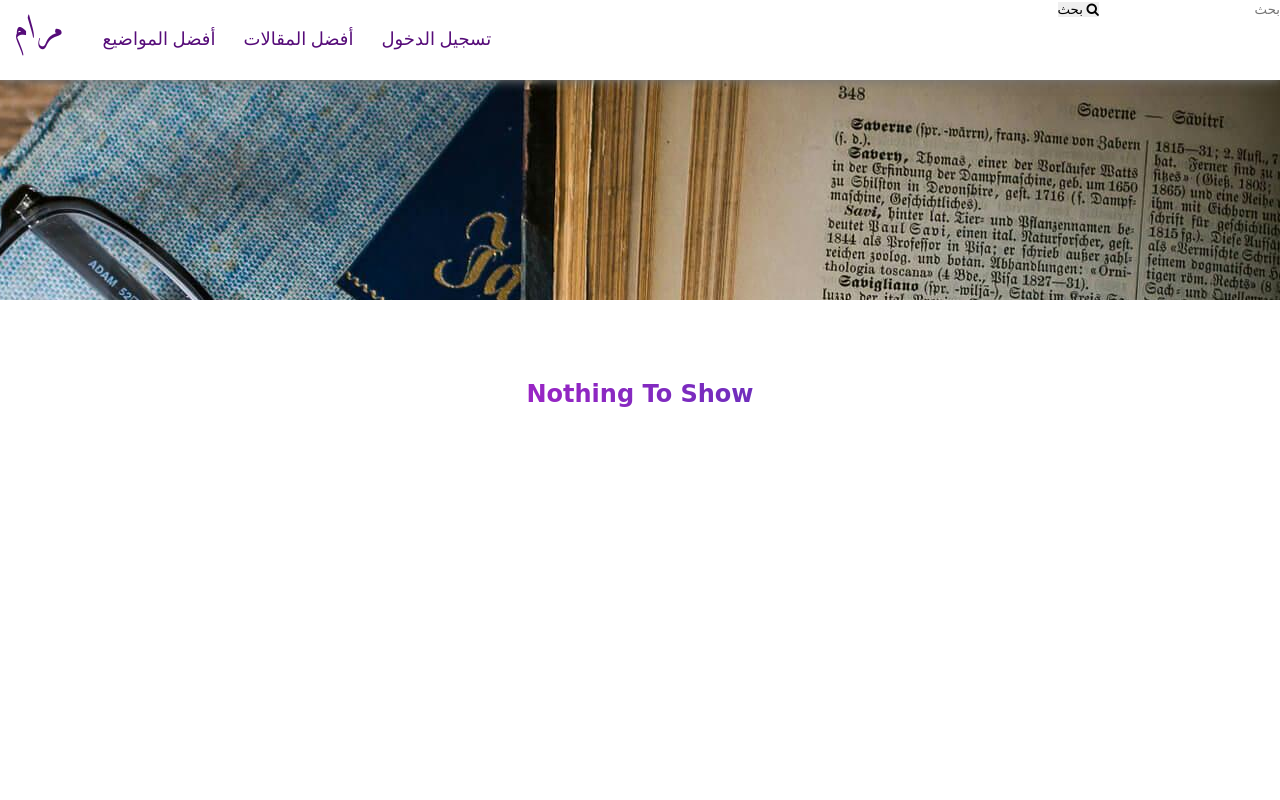
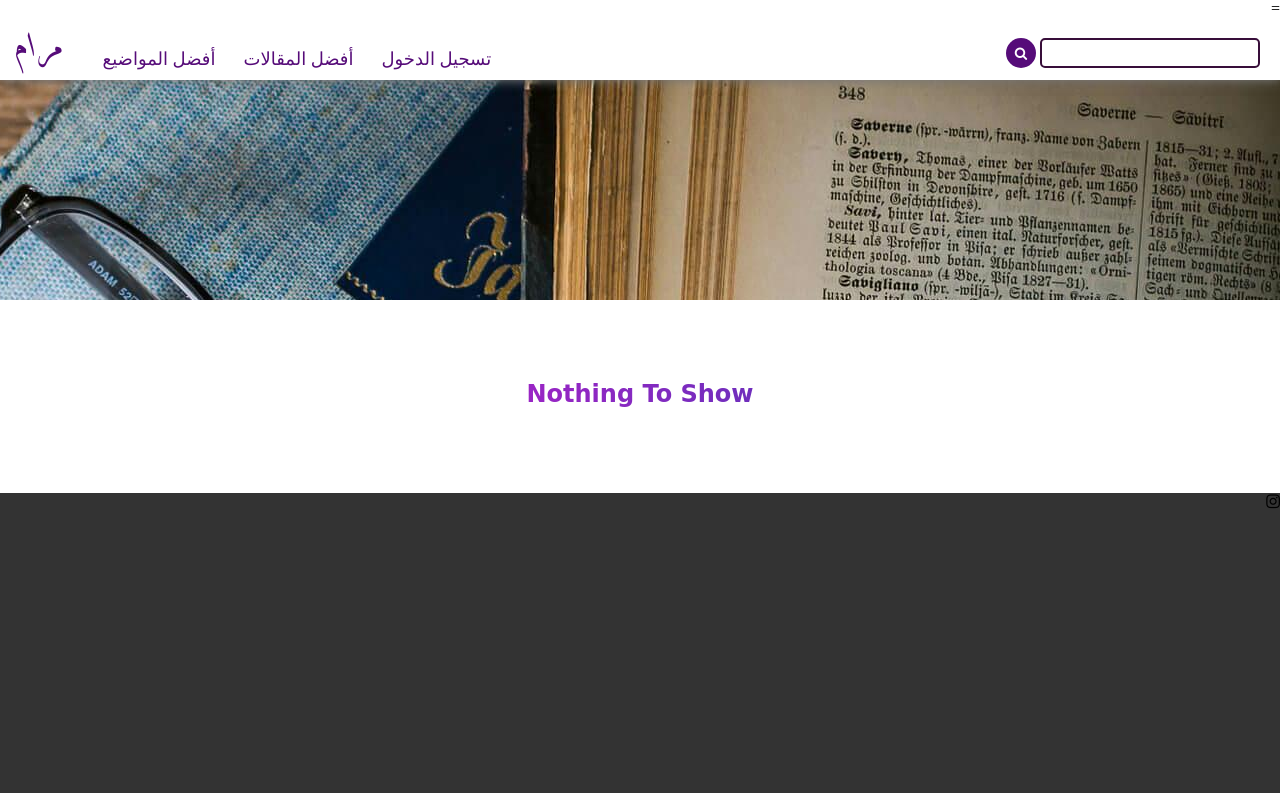
Before and after one commit to JackB010/mram-magazne, a Django app: template templates/articles/posts.html in a window 1280 px wide. Run offline with Django 3.2, Linux system fonts and the light colour scheme; the template is opened without the code that fills it, so the values that code supplies are empty; some libraries are stand-ins or nearby versions.

Commit message:
A002:  done with search form also added footer

```diff
--- a/posts/views.py
+++ b/posts/views.py
@@ -165,7 +165,7 @@ def delete_comment_api(request):
             comment.active = False
             comment.save()
             num = comment.article.comments.filter(active=True).count()
-        return HttpResponse(json.dumps({'comments_count':num}), content_type='application/json')
+        return HttpResponse(json.dumps({'comments_count': num}), content_type='application/json')
 
 
 @ login_required
@@ -178,10 +178,10 @@ def comment_api(request):
         obj = Article.objects.get(id=id)
         if comment.replace(' ', '') == '':
             return HttpResponse()
-        num = Comment.objects.filter(Q(article=obj) and Q(active=True)).count()+1
+        num = Comment.objects.filter(Q(article=obj) & Q(active=True)).count()+1
         obj = Comment.objects.create(article=obj, user=user, comment=comment)
 
-        return HttpResponse(json.dumps({'comment': obj.comment, 'id': str(obj.id), 'comments_count':num}), content_type='application/json')
+        return HttpResponse(json.dumps({'comment': obj.comment, 'id': str(obj.id), 'comments_count': num}), content_type='application/json')
 
 
 @ login_required
--- a/static/css/_base.css
+++ b/static/css/_base.css
@@ -477,7 +477,8 @@ nav div {
 nav ul li{
   display: inline;
   float: left;
-  padding:10px;
+  padding: 10px;
+  margin-top: -30px;
 }
 nav ul li :is(a, a:visited){
   color: rgb(86, 12, 121);
@@ -506,11 +507,44 @@ nav div ul li:first-child a:active{
 }
 nav div ul li:first-child  {
   font-family: Amiri;
-  margin-top: -28px;
+  margin-top: -60px;
   padding-right: 20px;
 }
 
+nav div form label button {
+  border:none;
+  background-color:rgb(86, 12, 121);
+  color: white;
+  width: 30px;
+  height: 30px;
+  border-radius: 15px;
 
+}
+nav div form label input {
+  border:rgb(56, 14, 58) 2px solid ;
+  border-radius: 5px;
+  height: 30px;
+  width: 220px;
+}
+nav div form label input:focus{
+
+  outline: none;
+}
+nav div form {
+  margin-top: 20px;
+  padding-right :20px;
+}
+
+/* ######################################## */
+/* ###########    FOOTER     ############### */
+
+footer{
+position: relative;
+top: 100%;
+width: 100%;
+height: 300px;
+background-color: #333;
+}
 /* ######################################## */
 
 @keyframes edit_animation {
--- a/templates/layout/footer.html
+++ b/templates/layout/footer.html
@@ -1,4 +1,4 @@
 <footer>
 
-
+    <div><i class="fa fa-instagram" aria-hidden="true"></i> </div>
 </footer>
--- a/templates/layout/navbar.html
+++ b/templates/layout/navbar.html
@@ -1,13 +1,15 @@
+
 <nav>
-    <div>
+    <div>=
         {% block search %}
         <form action="{% url 'search' %}" method="GET" class='search_form'>
             <label>
-                <input name="q" type="search" placeholder="بحث" aria-label="Search">
-                <button type="submit"><i class="fa fa-search fa-1x" aria-hidden="true"></i> بحث</button>
+                <input name="q" type="search"  aria-label="Search">
+                <button type="submit"><i class="fa fa-search fa-1x" aria-hidden="true"></i></button>
             </label>
         </form>
         {% endblock %}
+
             <ul>
                 <li><a href="{% url  'posts' %}" id="home" >مرام</a></li>
                 <li><a href="{% url 'top_tags' %}">أفضل المواضيع</a></li>
@@ -15,7 +17,7 @@
                 {% if request.user.is_authenticated %}
                 <li><a href="{% url  'profile' request.user.profile.id %}">الصفحة الشخصية</a></li>
                 {% if request.user.profile.super_profile %}
-                <li><a href="{% url 'create_post' %}">إنشاء</a></li>
+                <li><a href="{% url 'create_post' %}">إنشاء مقال</a></li>
                 {% endif %}
                 <li><a href="{% url  'logout' %}">تسجيل الخروج</a></li>
                 {% else %}
@@ -23,4 +25,5 @@
                 {% endif %}
             </ul>
     </div>
+
 </nav>
```
Also changed, not shown: db.sqlite3, media/default/default_profile.jpg, media/post_pics/e129137.jpg (added), media/post_pics/e129137_JKLe5ay.jpg (added), media/profile/aza/1/aza_2054422429.jpg (added).
